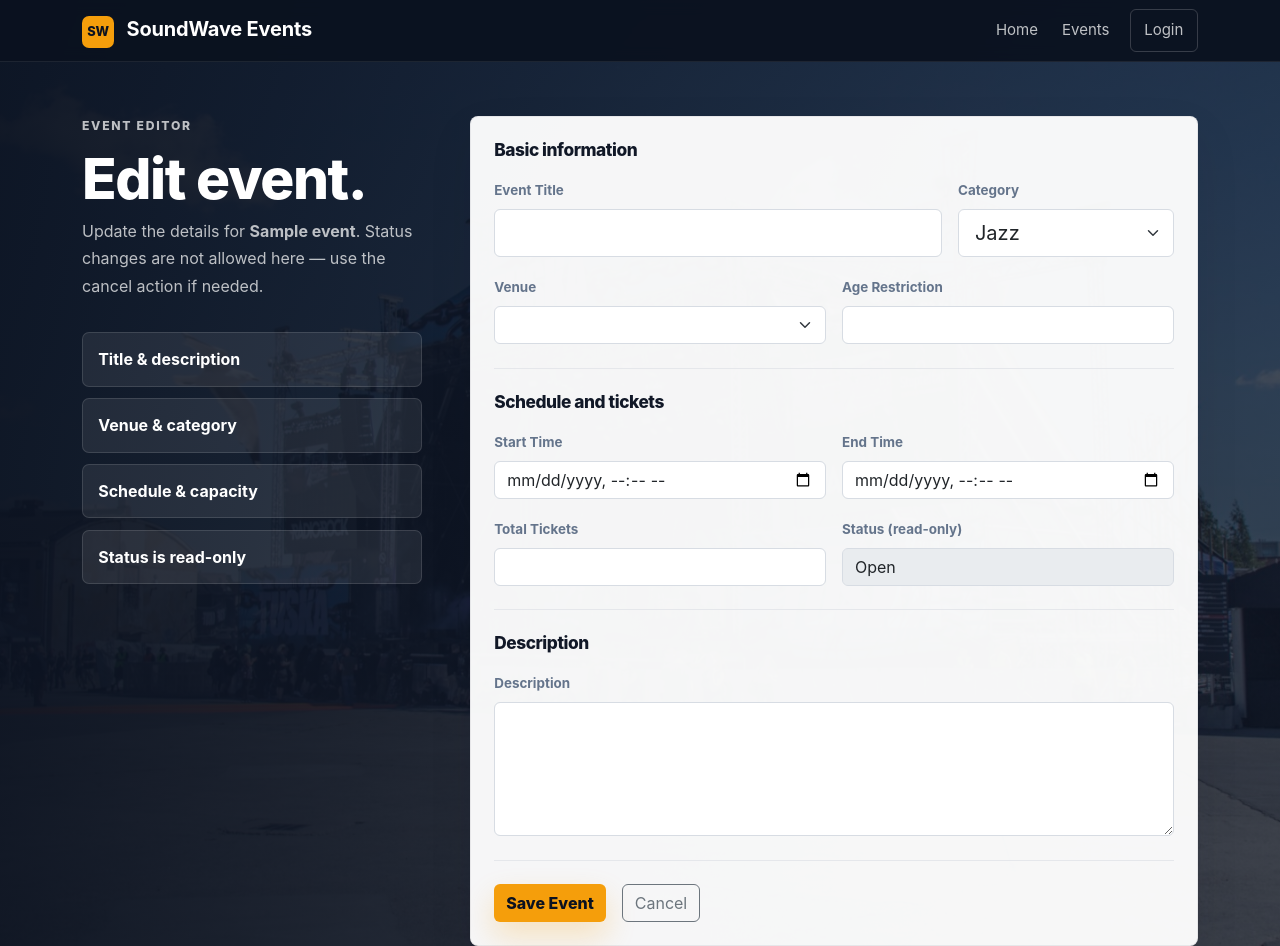
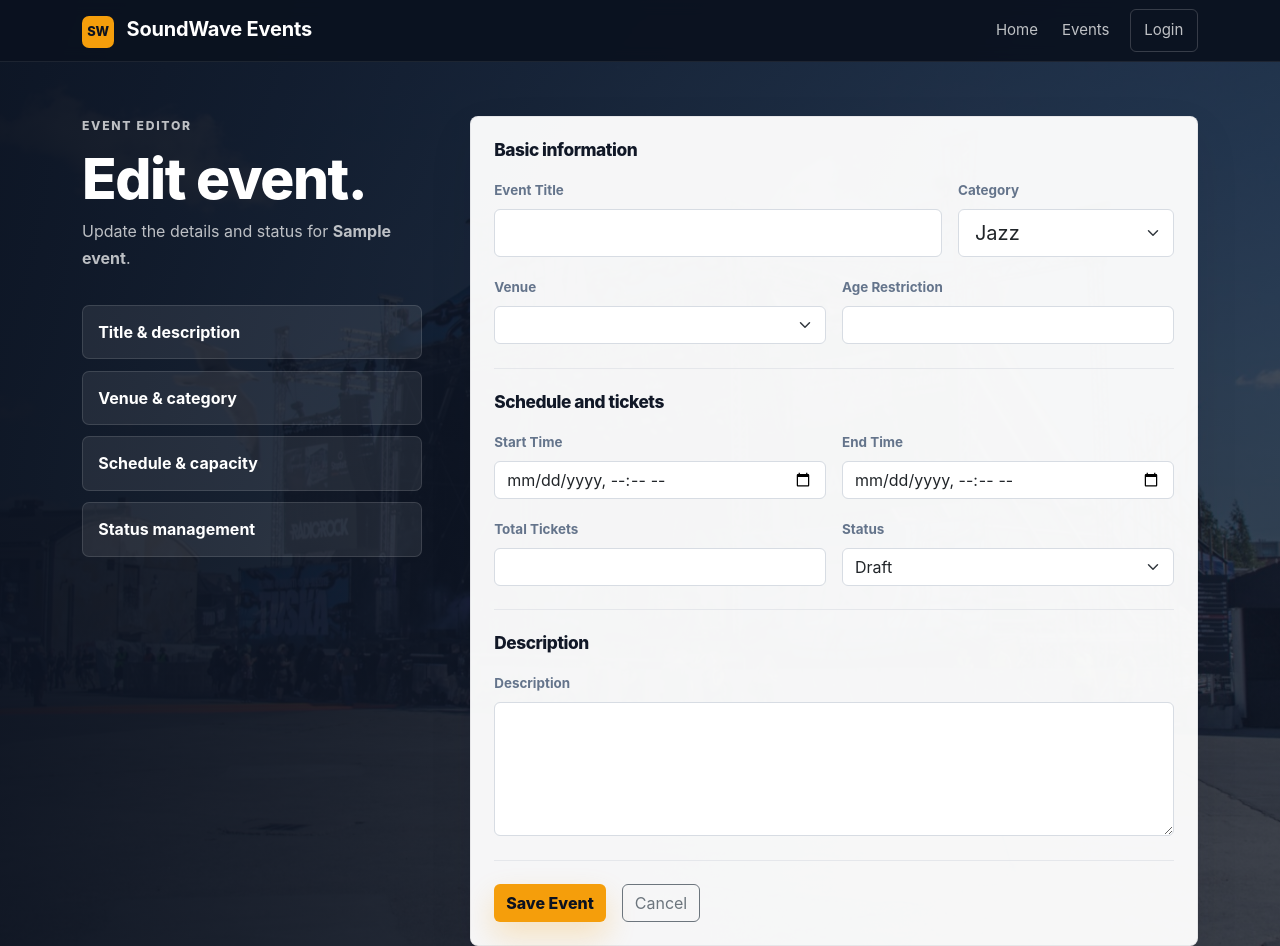
Before and after one commit to Leamon-Lee/IFQ557-Assignment-2, a Flask app: template app/templates/events/edit.html in a window 1280 px wide. Run offline with Flask 3, Linux system fonts and the light colour scheme; the template is opened without the code that fills it: values that come from a table or form of the project are taken from there, others are empty; tables that the repository leaves empty hold one stand-in row (values such as "Sample post"); lists and menus that the app fills with data are empty; some libraries are stand-ins or nearby versions.

Commit message:
新增组织者修改活动状态

```diff
--- a/app/forms/event_forms.py
+++ b/app/forms/event_forms.py
@@ -11,10 +11,20 @@ GENRE_CHOICES = [
 ]
 
 
+STATUS_CHOICES = [
+    ("draft", "Draft"),
+    ("Open", "Open for Booking"),
+    ("Sold Out", "Sold Out"),
+    ("Cancelled", "Cancelled"),
+    ("finished", "Finished"),
+]
+
+
 class EventForm(FlaskForm):
     event_title = StringField("Event Title", validators=[DataRequired(), Length(min=1, max=100)])
     description = TextAreaField("Description", validators=[DataRequired(), Length(max=200)])
     music_genre = SelectField("Category", choices=GENRE_CHOICES, validators=[DataRequired()])
+    event_status = SelectField("Status", choices=STATUS_CHOICES, validators=[DataRequired()])
     start_time = DateTimeLocalField("Start Time", validators=[DataRequired()])
     end_time = DateTimeLocalField("End Time", validators=[DataRequired()])
     capacity = IntegerField("Total Tickets", validators=[DataRequired(), NumberRange(min=1)])
--- a/app/routes/api_event_routes.py
+++ b/app/routes/api_event_routes.py
@@ -119,6 +119,8 @@ def update_event(event_id: int):
             event.description = Text200(data["description"])
         if "music_genre" in data:
             event.music_genre = MusicGenre(data["music_genre"])
+        if "event_status" in data:
+            event.event_status = EventStatus(data["event_status"])
         if "venue_id" in data:
             event.venue_id = int(data["venue_id"])
         if "start_time" in data:
--- a/app/routes/event_routes.py
+++ b/app/routes/event_routes.py
@@ -4,7 +4,7 @@ from flask_login import current_user, login_required
 from app.extensions import db
 from app.forms.comment_forms import CommentForm
 from app.forms.event_forms import EventForm
-from app.domain.value_objects import AgeRestriction, Capacity, DateTime, EventTitle, MusicGenre, Text200
+from app.domain.value_objects import AgeRestriction, Capacity, DateTime, EventTitle, MusicGenre, Text200, EventStatus
 from app.models.announcement import Announcement
 from app.models.music_event import MusicEvent
 from app.models.organizer import Organizer
@@ -152,6 +152,7 @@ def edit_event(event_id: int):
         event.age_restriction = AgeRestriction(form.age_restriction.data)
         event.music_genre = MusicGenre(form.music_genre.data)
         event.venue_id = form.venue_id.data
+        event.event_status = EventStatus(form.event_status.data)
         db.session.commit()
         flash("Event updated successfully!", "success")
         return redirect(url_for("events.event_detail", event_id=event_id))
--- a/app/templates/events/edit.html
+++ b/app/templates/events/edit.html
@@ -8,12 +8,12 @@
         <div class="creator-panel">
           <p class="eyebrow">Event editor</p>
           <h1>Edit event.</h1>
-          <p>Update the details for <strong>{{ event.event_title }}</strong>. Status changes are not allowed here — use the cancel action if needed.</p>
+          <p>Update the details and status for <strong>{{ event.event_title }}</strong>.</p>
           <div class="creator-checklist">
             <span>Title &amp; description</span>
             <span>Venue &amp; category</span>
             <span>Schedule &amp; capacity</span>
-            <span>Status is read-only</span>
+            <span>Status management</span>
           </div>
         </div>
       </div>
@@ -75,8 +75,11 @@
                 {% endfor %}
               </div>
               <div class="col-md-6">
-                <label class="form-label">Status (read-only)</label>
-                <input type="text" class="form-control" value="{{ event.event_status }}" readonly disabled>
+                {{ form.event_status.label(class="form-label") }}
+                {{ form.event_status(class="form-select") }}
+                {% for error in form.event_status.errors %}
+                  <div class="text-danger small">{{ error }}</div>
+                {% endfor %}
               </div>
             </div>
           </div>
```
